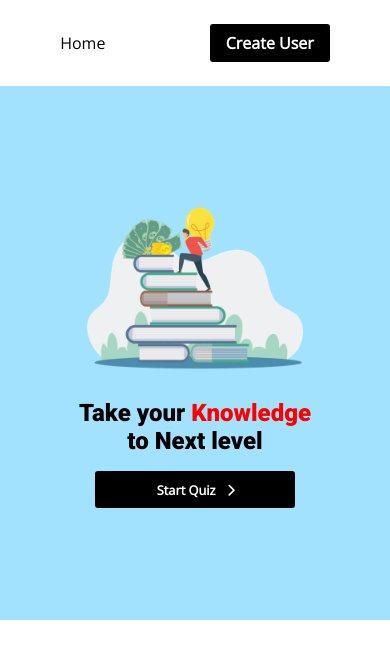
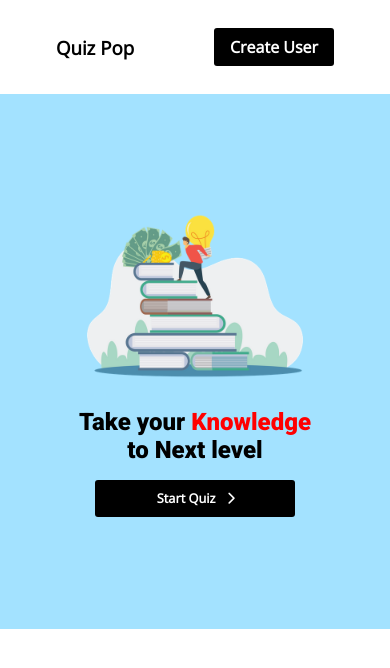
Before and after one commit to BurhanRaja/Hackathon_Quiz_App_Challenge, a website built with Vite: page src/index.html in a window 390 px wide. Built offline with nearby package versions, Linux system fonts and the light colour scheme.

Commit message:
debugged

```diff
--- a/package.json
+++ b/package.json
@@ -5,7 +5,8 @@
   "scripts": {
     "dev": "npx vite serve --host",
     "build": "npx vite build --emptyOutDir",
-    "preview": "npx vite preview --host"
+    "preview": "npx vite preview --host",
+    "deploy": "npx vite build --emptyOutDir && surge dist"
   },
   "author": "Sachin Bhatnagar <sachin@knowledgehut.co> (https://www.knowledgehut.com)",
   "license": "AFL-3.0",
--- a/src/css/style.css
+++ b/src/css/style.css
@@ -484,7 +484,7 @@ input:focus {
   }
 
   nav ul {
-    padding: 0;
+    padding: 0 0 0 0.5rem;
   }
 
   .hero-img img {
--- a/src/index.html
+++ b/src/index.html
@@ -17,9 +17,7 @@
     <!-- Navbar Started -->
     <header>
       <nav>
-        <ul>
-          <li><a href="./index.html">Home</a></li>
-        </ul>
+        <h3>Quiz Pop</h3>
         <div>
           <button class="sign-up-btn">Create User</button>
           <p class="username"></p>
--- a/src/js/createuser.js
+++ b/src/js/createuser.js
@@ -38,6 +38,9 @@ addBtn.addEventListener("click", () => {
     alertText.textContent = "User Created Successfully!";
     alertCont.style.backgroundColor = "green";
 
+    createBtn.classList.add("inactive");
+    username.textContent = inputUser;
+
     let timer = setTimeout(() => {
       alertCont.classList.add("inactive");
       clearTimeout(timer);
```
Also changed, not shown: src/quiz.html (+2 -1 lines), src/score.html (+1 -0 lines).
